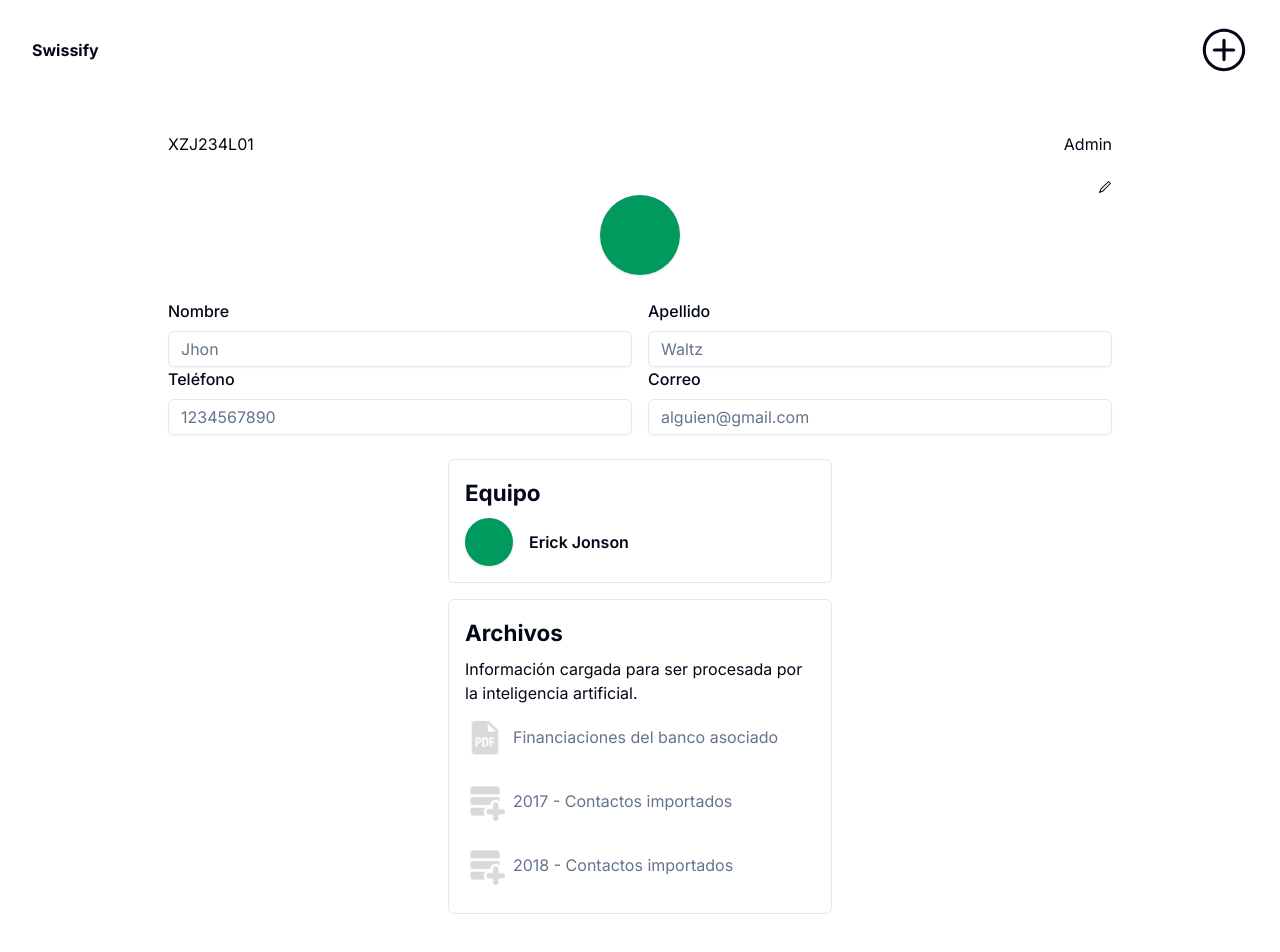
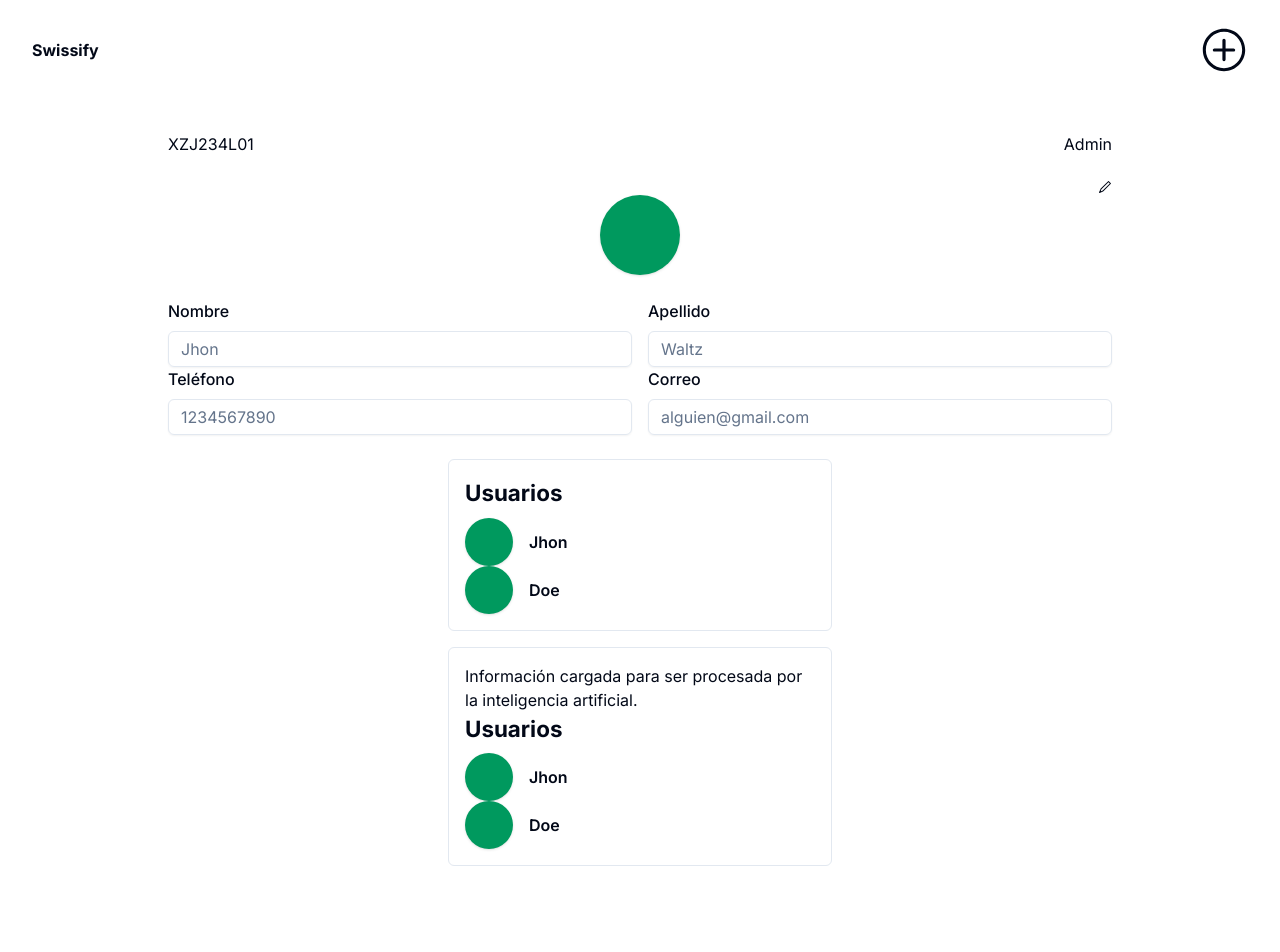
Before and after one commit to Swissify-dev/swissify-app, a Next.js app: page /user/profile in a window 1280 px wide. After the commit the page ends 906 px from the top, so only its background shows below. Built offline with nearby package versions, Linux system fonts and the light colour scheme.

Commit message:
Dividing the code into components

```diff
--- /dev/null
+++ b/src/components/views/User/Profile/BasicForm.tsx
@@ -0,0 +1,122 @@
+import { FormProvider, useForm } from 'react-hook-form'
+import { profileSchema } from 'src/schemas/profile.schema'
+import {
+  FormControl,
+  FormField,
+  FormItem,
+  FormLabel,
+  FormMessage,
+} from '@components/ui/form'
+import { Input } from '@components/ui/input'
+import { useYupValidationResolver } from '@hooks/useYupValidationResolver'
+
+const BasicForm = () => {
+  const methods = useForm({
+    resolver: useYupValidationResolver(profileSchema),
+    defaultValues: {
+      name: '',
+      lastname: '',
+      email: '',
+      phone: '',
+    },
+  })
+  const { handleSubmit, trigger } = methods
+  const onSubmit = async (data: any) => {
+    console.log(data)
+    const isValid = await trigger()
+    if (isValid) {
+      try {
+        console.log(data)
+      } catch (error) {
+        console.log(error)
+      }
+    }
+  }
+  return (
+    <FormProvider {...methods}>
+      <form
+        className='flex gap-4 justify-between w-full my-6'
+        onSubmit={handleSubmit(onSubmit)}
+      >
+        <div className='w-full'>
+          <FormField
+            control={methods.control}
+            name='name'
+            render={({ field }) => (
+              <FormItem>
+                <FormLabel htmlFor='name'>Nombre</FormLabel>
+                <FormControl>
+                  <Input
+                    id='name'
+                    placeholder='Jhon'
+                    {...field}
+                  />
+                </FormControl>
+                <FormMessage />
+              </FormItem>
+            )}
+          />
+          <FormField
+            control={methods.control}
+            name='phone'
+            render={({ field }) => (
+              <FormItem>
+                <FormLabel htmlFor='phone'>Teléfono</FormLabel>
+                <FormControl>
+                  <Input
+                    id='phone'
+                    type='phone'
+                    placeholder='1234567890'
+                    {...field}
+                  />
+                </FormControl>
+                <FormMessage />
+              </FormItem>
+            )}
+          />
+        </div>
+
+        <div className='w-full'>
+          <FormField
+            control={methods.control}
+            name='lastname'
+            render={({ field }) => (
+              <FormItem>
+                <FormLabel htmlFor='lastname'>Apellido</FormLabel>
+                <FormControl>
+                  <Input
+                    id='lastname'
+                    placeholder='Waltz'
+                    {...field}
+                  />
+                </FormControl>
+                <FormMessage />
+              </FormItem>
+            )}
+          />
+
+          <FormField
+            control={methods.control}
+            name='email'
+            render={({ field }) => (
+              <FormItem>
+                <FormLabel htmlFor='email'>Correo</FormLabel>
+                <FormControl>
+                  <Input
+                    id='email'
+                    type='email'
+                    placeholder='alguien@gmail.com'
+                    {...field}
+                  />
+                </FormControl>
+                <FormMessage />
+              </FormItem>
+            )}
+          />
+        </div>
+      </form>
+    </FormProvider>
+  )
+}
+
+export { BasicForm }
--- a/src/components/views/User/Profile/ProfileView.tsx
+++ b/src/components/views/User/Profile/ProfileView.tsx
@@ -1,43 +1,10 @@
 'use client'
 import { Badge } from '@components/ui/badge'
-import {
-  FormControl,
-  FormField,
-  FormItem,
-  FormLabel,
-  FormMessage,
-} from '@components/ui/form'
-import { Input } from '@components/ui/input'
-import { useYupValidationResolver } from '@hooks/useYupValidationResolver'
 import { Pencil1Icon } from '@radix-ui/react-icons'
-import { FormProvider, useForm } from 'react-hook-form'
-import { profileSchema } from 'src/schemas/profile.schema'
-import { UserCard } from '../UserCard'
-import Image from 'next/image'
+import { BasicForm } from './BasicForm'
+import TopicCard from '../TopicCard'
 
 const ProfileView = () => {
-  const methods = useForm({
-    resolver: useYupValidationResolver(profileSchema),
-    defaultValues: {
-      name: '',
-      lastname: '',
-      email: '',
-      phone: '',
-    },
-  })
-  const { handleSubmit, trigger } = methods
-  const onSubmit = async (data: any) => {
-    console.log(data)
-    const isValid = await trigger()
-    if (isValid) {
-      try {
-        console.log(data)
-      } catch (error) {
-        console.log(error)
-      }
-    }
-  }
-
   return (
     <main className='max-w-5xl m-auto p-10'>
       <div className='flex w-full items-center justify-between my-6'>
@@ -48,133 +15,21 @@ const ProfileView = () => {
         <Pencil1Icon />
         <Badge className='h-20 w-20 rounded-full m-auto' />
       </div>
-      <FormProvider {...methods}>
-        <form
-          className='flex gap-4 justify-between w-full my-6'
-          onSubmit={handleSubmit(onSubmit)}
+      <BasicForm />
+      <div className='flex flex-col gap-4 m-auto w-full items-center'>
+        <TopicCard
+          title='Usuarios'
+          users={[{ name: 'Jhon' }, { name: 'Doe' }]}
+        />
+        <TopicCard
+          title='Usuarios'
+          users={[{ name: 'Jhon' }, { name: 'Doe' }]}
         >
-          <div className='w-full'>
-            <FormField
-              control={methods.control}
-              name='name'
-              render={({ field }) => (
-                <FormItem>
-                  <FormLabel htmlFor='name'>Nombre</FormLabel>
-                  <FormControl>
-                    <Input
-                      id='name'
-                      placeholder='Jhon'
-                      {...field}
-                    />
-                  </FormControl>
-                  <FormMessage />
-                </FormItem>
-              )}
-            />
-            <FormField
-              control={methods.control}
-              name='phone'
-              render={({ field }) => (
-                <FormItem>
-                  <FormLabel htmlFor='phone'>Teléfono</FormLabel>
-                  <FormControl>
-                    <Input
-                      id='phone'
-                      type='phone'
-                      placeholder='1234567890'
-                      {...field}
-                    />
-                  </FormControl>
-                  <FormMessage />
-                </FormItem>
-              )}
-            />
-          </div>
-
-          <div className='w-full'>
-            <FormField
-              control={methods.control}
-              name='lastname'
-              render={({ field }) => (
-                <FormItem>
-                  <FormLabel htmlFor='lastname'>Apellido</FormLabel>
-                  <FormControl>
-                    <Input
-                      id='lastname'
-                      placeholder='Waltz'
-                      {...field}
-                    />
-                  </FormControl>
-                  <FormMessage />
-                </FormItem>
-              )}
-            />
-
-            <FormField
-              control={methods.control}
-              name='email'
-              render={({ field }) => (
-                <FormItem>
-                  <FormLabel htmlFor='email'>Correo</FormLabel>
-                  <FormControl>
-                    <Input
-                      id='email'
-                      type='email'
-                      placeholder='alguien@gmail.com'
-                      {...field}
-                    />
-                  </FormControl>
-                  <FormMessage />
-                </FormItem>
-              )}
-            />
-          </div>
-        </form>
-      </FormProvider>
-      <div className='flex flex-col gap-4 m-auto w-full items-center'>
-        <div className='flex-col max-w-96 w-full rounded-md items-center flex p-4 border-solid border border-slate-200'>
-          <h2 className='font-bold text-lg mr-auto mb-2'>Equipo</h2>
-          <UserCard />
-        </div>
-        <div className='flex-col max-w-96 w-full rounded-md items-center flex p-4 border-solid border border-slate-200'>
-          <h2 className='font-bold text-lg mr-auto mb-2'>Archivos</h2>
           <p>
             Información cargada para ser procesada por la inteligencia
             artificial.
           </p>
-          <div className='flex justify-start gap-2 items-center w-full m-3'>
-            <figure className='relative h-10 w-10'>
-              <Image
-                alt='Pdf de financiaciones del banco asociado'
-                src='/icons/pdf.png'
-                fill
-              />
-            </figure>
-            <h1 className='text-slate-500'>
-              Financiaciones del banco asociado
-            </h1>
-          </div>
-          <div className='flex justify-start gap-2 items-center w-full m-3'>
-            <figure className='relative h-10 w-10'>
-              <Image
-                alt='Contactos importados'
-                src='/icons/contacts.png'
-                fill
-              />
-            </figure>
-            <h1 className='text-slate-500'>2017 - Contactos importados</h1>
-          </div>
-          <div className='flex justify-start gap-2 items-center w-full m-3'>
-            <figure className='relative h-10 w-10'>
-              <Image
-                alt='Contactos importados'
-                src='/icons/contacts.png'
-                fill
-              />
-            </figure>
-            <h1 className='text-slate-500'>2018 - Contactos importados</h1>
-          </div>
-        </div>
+        </TopicCard>
       </div>
     </main>
   )
--- /dev/null
+++ b/src/components/views/User/TopicCard.tsx
@@ -0,0 +1,27 @@
+import React from 'react'
+import { UserCard } from './UserCard'
+
+interface TopicCardProps {
+  title: string
+  users: { name: string }[]
+  children?: React.ReactNode
+}
+
+const TopicCard = ({ title, users, children }: TopicCardProps) => {
+  return (
+    <div className='flex-col max-w-96 w-full rounded-md items-center flex p-4 border-solid border border-slate-200'>
+      {children}
+      <h2 className='font-bold text-lg mr-auto mb-2'>{title}</h2>
+      <>
+        {users.map((user, index) => (
+          <UserCard
+            key={index}
+            user={user}
+          />
+        ))}
+      </>
+    </div>
+  )
+}
+
+export default TopicCard
--- a/src/components/views/User/UserCard.tsx
+++ b/src/components/views/User/UserCard.tsx
@@ -1,11 +1,17 @@
 import { Badge } from '@components/ui/badge'
 import React from 'react'
 
-const UserCard = () => {
+interface UserCardProps {
+  user: {
+    name: string
+  }
+}
+
+const UserCard = ({ user }: UserCardProps) => {
   return (
     <div className='flex w-full items-center gap-4 justify-start'>
       <Badge className='h-12 w-12 rounded-full' />
-      <p className='font-semibold'>Erick Jonson</p>
+      <p className='font-semibold'>{user.name}</p>
     </div>
   )
 }
```
